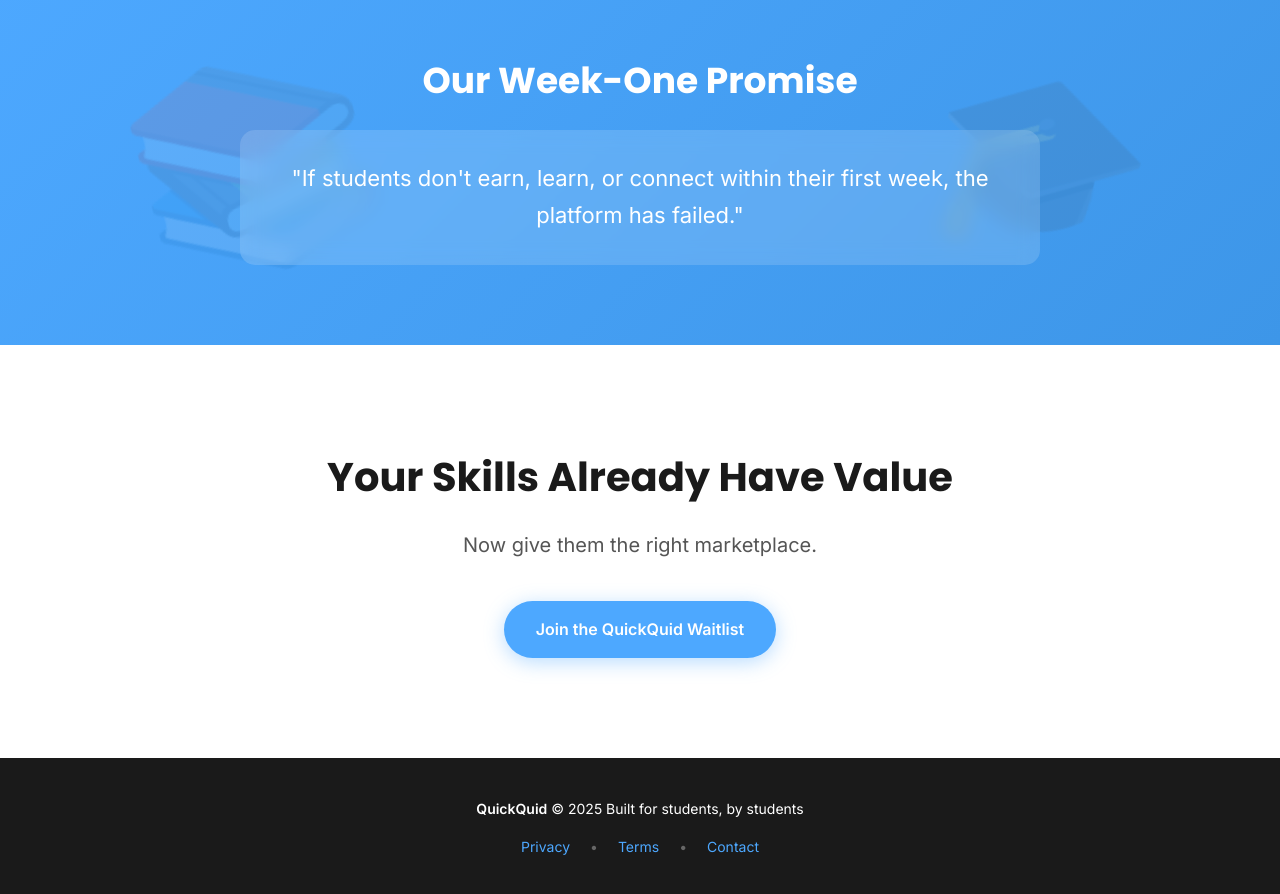
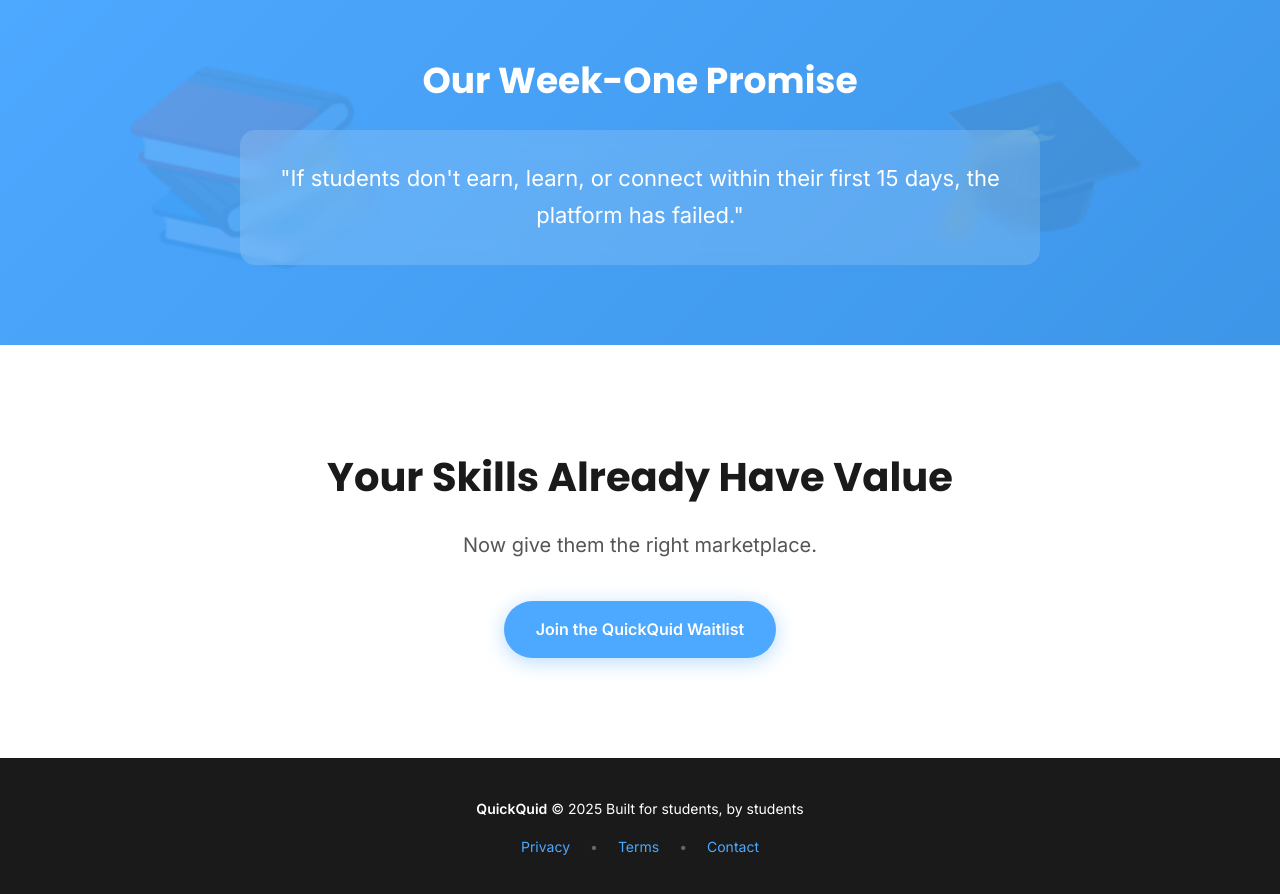
Before and after one commit to buildwithraihan/landquickquid, a plain HTML site: page index.html in a window 1280 px wide. Shown: the part 3700-4594 px from the top of the page. Drawn offline with Linux system fonts and the light colour scheme.

Commit message:
Update week-one statement duration to 15 days

```diff
--- a/index.html
+++ b/index.html
@@ -675,7 +675,7 @@
             <div class="week-one-content">
                 <h2>Our Week-One Promise</h2>
                 <p class="week-one-statement">
-                    "If students don't earn, learn, or connect within their first week, the platform has failed."
+                    "If students don't earn, learn, or connect within their first 15 days, the platform has failed."
                 </p>
             </div>
         </div>
```
